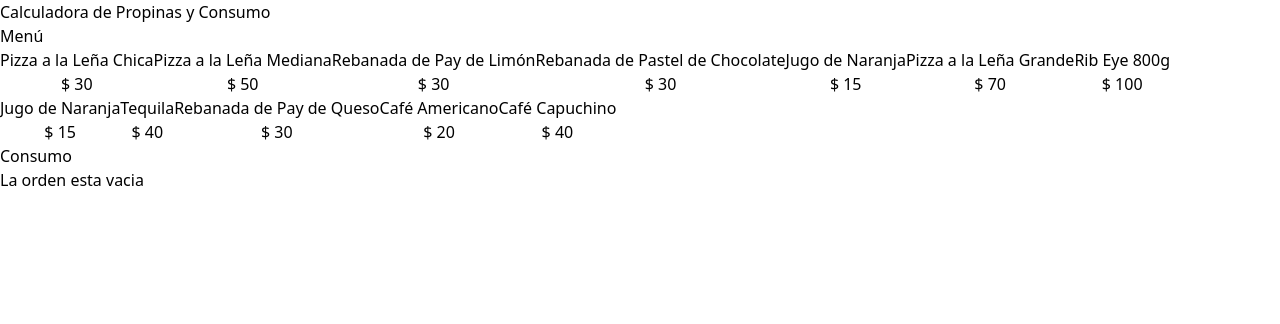
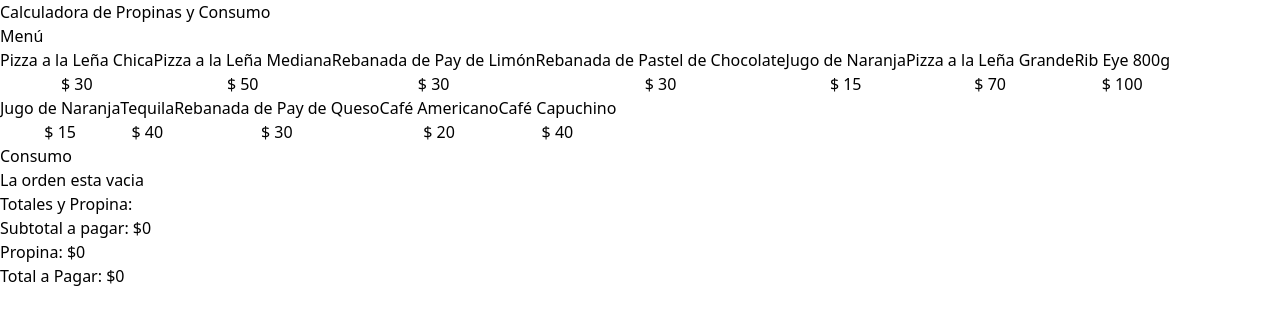
Before and after one commit to rvaldez20/Calculator-Tip, a React (Vite) app: page / in a window 1280 px wide. Shown: the top 324 px of the page. Built offline with nearby package versions, Linux system fonts and the light colour scheme.

Commit message:
[ADD] create component OrderTotal for show SubTotal, tip and Total

```diff
--- a/src/App.tsx
+++ b/src/App.tsx
@@ -1,5 +1,6 @@
 import MenuItem from "./components/MenuItem"
 import OrderContents from "./components/OrderContents"
+import OrderTotals from "./components/OrderTotals"
 import { menuItems } from "./data/db"
 import useOrder from './hooks/useOrder'
 
@@ -35,6 +36,9 @@
             order={order}
             removeItem={removeItem}
           />
+
+          <OrderTotals />
+
         </div>
       </main>
 
--- /dev/null
+++ b/src/components/OrderTotals.tsx
@@ -0,0 +1,27 @@
+
+
+
+export default function OrderTotals() {
+   return (
+      <>
+         <div className="space-y-3">
+            <h2 className="font-black text-2xl">Totales y Propina:</h2>
+            <p>Subtotal a pagar: {``}
+               <span className="font-bold">$0</span>
+            </p>
+
+            <p>Propina: {``}
+               <span className="font-bold">$0</span>
+            </p>
+
+            <p>Total a Pagar: {``}
+               <span className="font-bold">$0</span>
+            </p>
+         </div>
+
+         <button>
+
+         </button>
+      </>
+   )
+}
```
